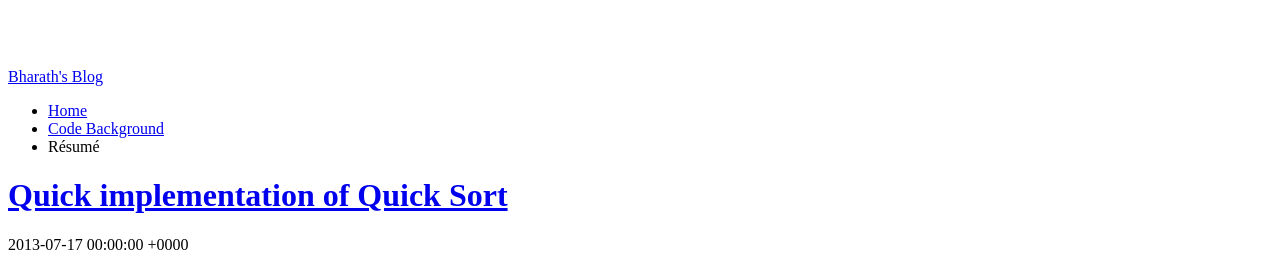
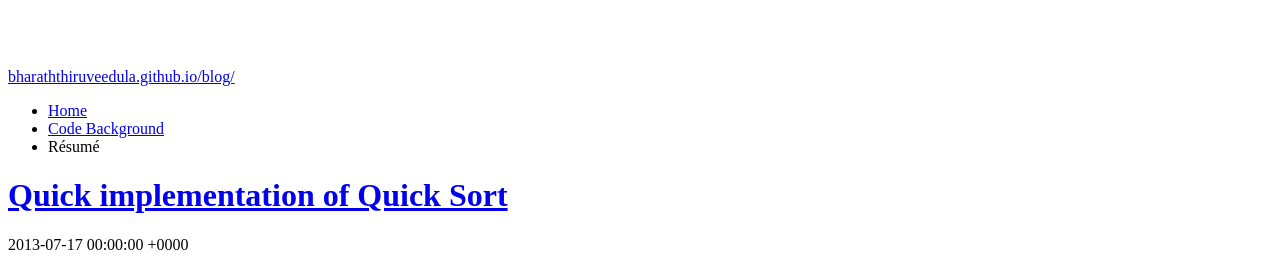
Before and after one commit to bharaththiruveedula-zz/myblog, a Jekyll site: the page built from index.html, in a window 1280 px wide. Shown: the top 260 px of the page. Built offline with Jekyll 4.4.1, drawn with Linux system fonts in a browser that asks for light colours; Markdown is read by kramdown in place of the engine named in the settings; the list of posts is cut into pages by our own code.

Commit message:
Changed Site name for testing purposes

```diff
--- a/_includes/header.html
+++ b/_includes/header.html
@@ -31,7 +31,7 @@ ript>
             <span class="icon-bar"></span>
             <span class="icon-bar"></span>
           </a>
-          <a class="brand" href="{{ site.baseurl }}">{{ site.name }}</a>
+          <a class="brand" href="{{ site.baseurl }}">{{ site.baseurl }}</a>
           <div class="nav-collapse collapse">
             <ul class="nav">
               <li class="active"><a href="{{ site.baseurl }}">Home</a></li>
```
